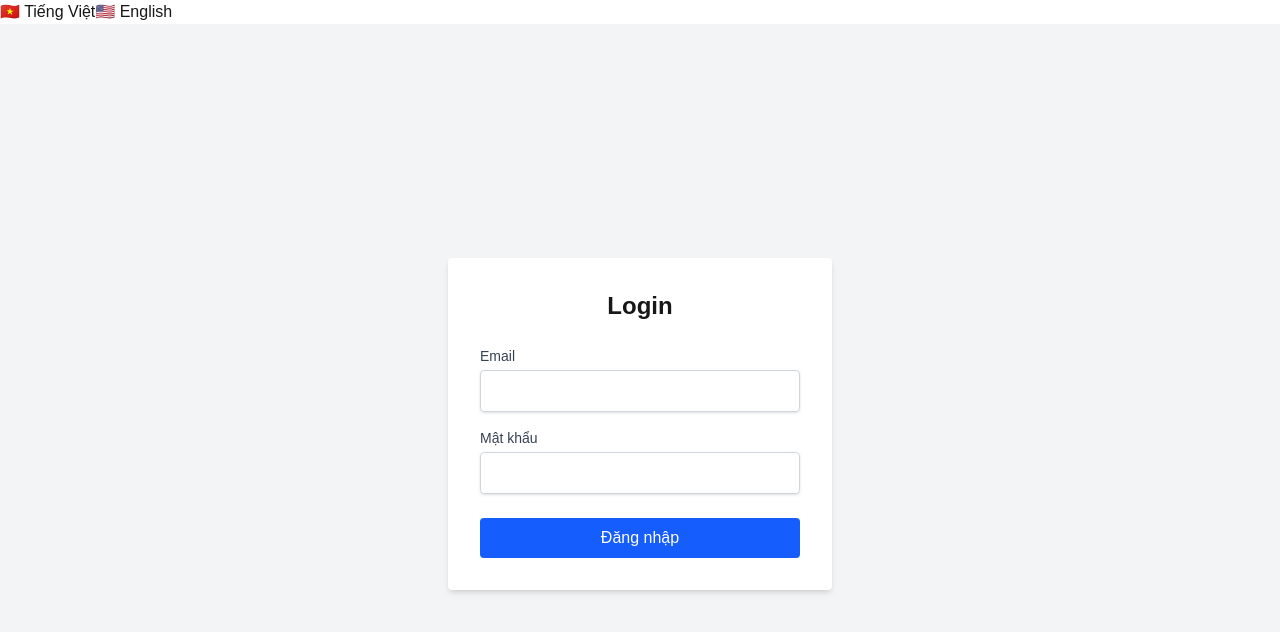
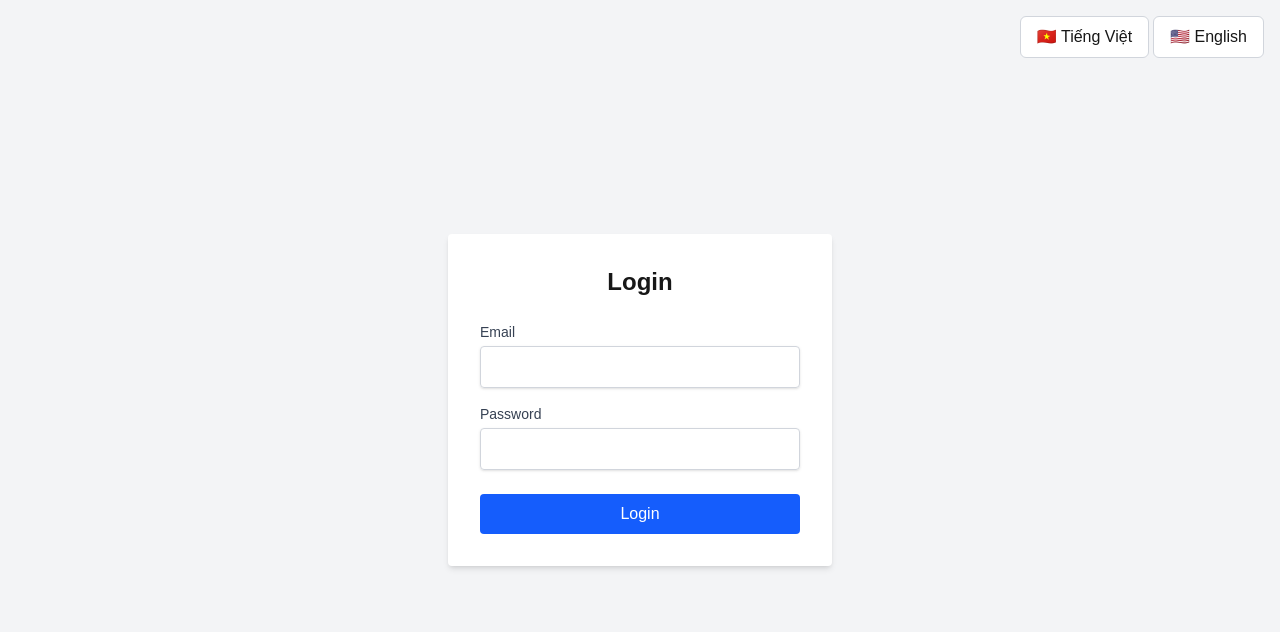
Before and after one commit to kukuit-personal/2025-fullstack-flatform, a Next.js app in the folder flatform-frontend/: page /login in a window 1280 px wide. Shown: the top 632 px of the page. Built offline with nearby package versions, Linux system fonts and the light colour scheme; no server answers.

Commit message:
Login page: change language icons, all texts

```diff
--- a/flatform-frontend/app/login/page.tsx
+++ b/flatform-frontend/app/login/page.tsx
@@ -1,8 +1,9 @@
+// page.tsx
 'use client';
 
 import { useState } from 'react';
 import { useAuth } from '@/hooks/auth/useAuth';
-import {useTranslations} from 'next-intl';
+import { useTranslations } from 'next-intl';
 import { LanguageSwitcher } from '@/components/buttons/LanguageSwitcher';
 
 export default function LoginPage() {
@@ -23,9 +24,12 @@ export default function LoginPage() {
   };
 
   return (
-    <>
+    <div className="min-h-screen flex items-center justify-center bg-gray-100 relative">
+      {/* Nút đổi ngôn ngữ trên góc phải */}
+      <div className="absolute top-4 right-4 z-10">
         <LanguageSwitcher />
-      <div className="min-h-screen flex items-center justify-center bg-gray-100">
+      </div>
+
       <form onSubmit={handleLogin} className="bg-white p-8 rounded shadow-md w-full max-w-sm">
         <h2 className="text-2xl font-bold mb-6 text-center">{t('login')}</h2>
 
@@ -36,7 +40,7 @@ export default function LoginPage() {
         )}
 
         <div className="mb-4">
-            <label className="block text-sm font-medium text-gray-700">Email</label>
+          <label className="block text-sm font-medium text-gray-700">{t('email_label')}</label>
           <input
             type="email"
             value={email}
@@ -47,7 +51,7 @@ export default function LoginPage() {
         </div>
 
         <div className="mb-6">
-            <label className="block text-sm font-medium text-gray-700">Mật khẩu</label>
+          <label className="block text-sm font-medium text-gray-700">{t('password_label')}</label>
           <input
             type="password"
             value={password}
@@ -62,10 +66,9 @@ export default function LoginPage() {
           disabled={loading}
           className="w-full bg-blue-600 text-white py-2 px-4 rounded hover:bg-blue-700 transition"
         >
-            {loading ? "Đang đăng nhập" : "Đăng nhập"}
+          {loading ? t('submitting') : t('submit')}
         </button>
       </form>
     </div>
-    </>
   );
 }
--- a/flatform-frontend/components/buttons/LanguageSwitcher.tsx
+++ b/flatform-frontend/components/buttons/LanguageSwitcher.tsx
@@ -13,9 +13,19 @@ export function LanguageSwitcher() {
   };
 
   return (
-    <div>
-      <button onClick={() => changeLang("vi")}>🇻🇳 Tiếng Việt</button>
-      <button onClick={() => changeLang("en")}>🇺🇸 English</button>
+    <div className="flex justify-center gap-1">
+      <button
+        onClick={() => changeLang("vi")}
+        className="px-4 py-2 bg-white border border-gray-300 rounded-md hover:bg-gray-100 transition"
+      >
+        🇻🇳 Tiếng Việt
+      </button>
+      <button
+        onClick={() => changeLang("en")}
+        className="px-4 py-2 bg-white border border-gray-300 rounded-md hover:bg-gray-100 transition"
+      >
+        🇺🇸 English
+      </button>
     </div>
   );
 }
--- a/flatform-frontend/messages/en.json
+++ b/flatform-frontend/messages/en.json
@@ -1,6 +1,10 @@
 {
   "login": {
     "login": "Login",
-    "missing_credentials": "Please enter email and password"
+    "missing_credentials": "Please enter email and password",
+    "email_label": "Email",
+    "password_label": "Password",
+    "submit": "Login",
+    "submitting": "Logging in..."
   }
 }
--- a/flatform-frontend/messages/vi.json
+++ b/flatform-frontend/messages/vi.json
@@ -1,6 +1,10 @@
 {
   "login": {
     "login": "Đăng nhập",
-    "missing_credentials": "Vui lòng nhập email và mật khẩu"
+    "missing_credentials": "Vui lòng nhập email và mật khẩu",
+    "email_label": "Email",
+    "password_label": "Mật khẩu",
+    "submit": "Đăng nhập",
+    "submitting": "Đang đăng nhập..."
   }
 }
```
Lines whose indentation alone changed are shown as unchanged.
